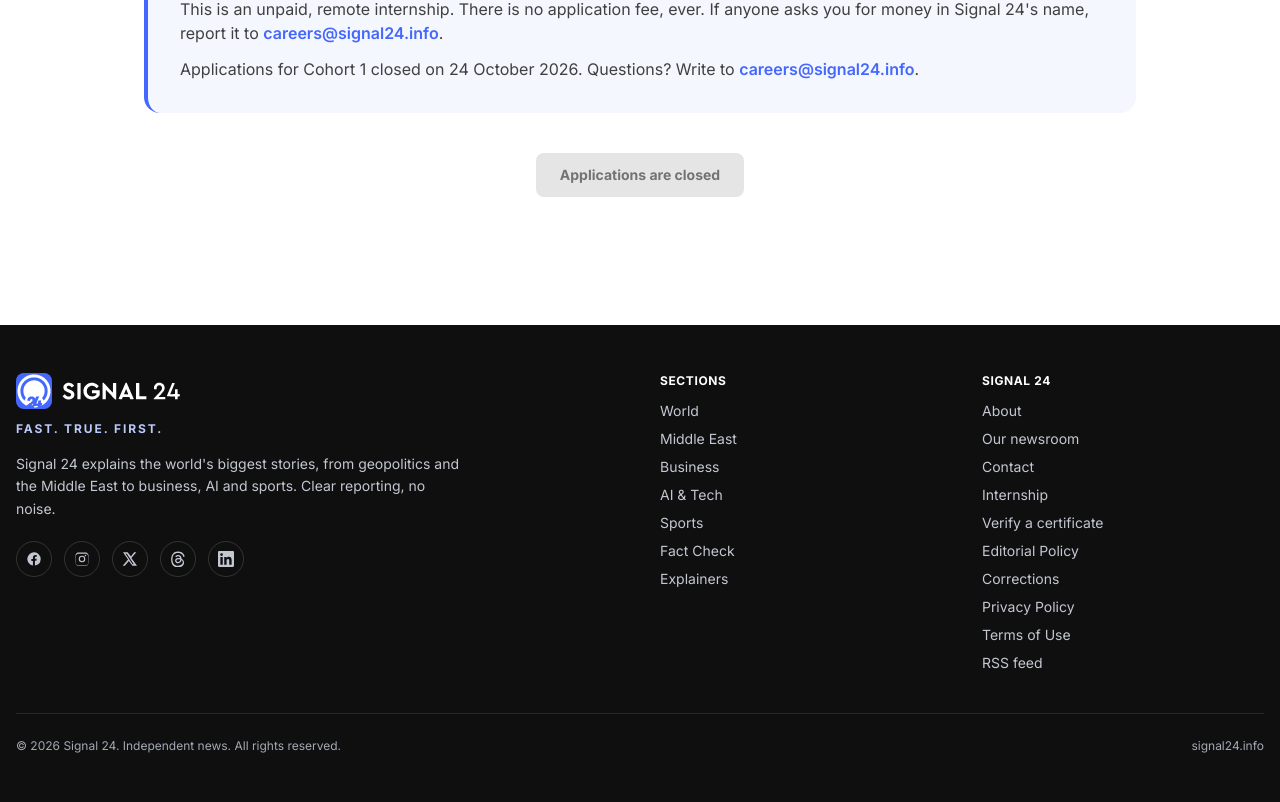
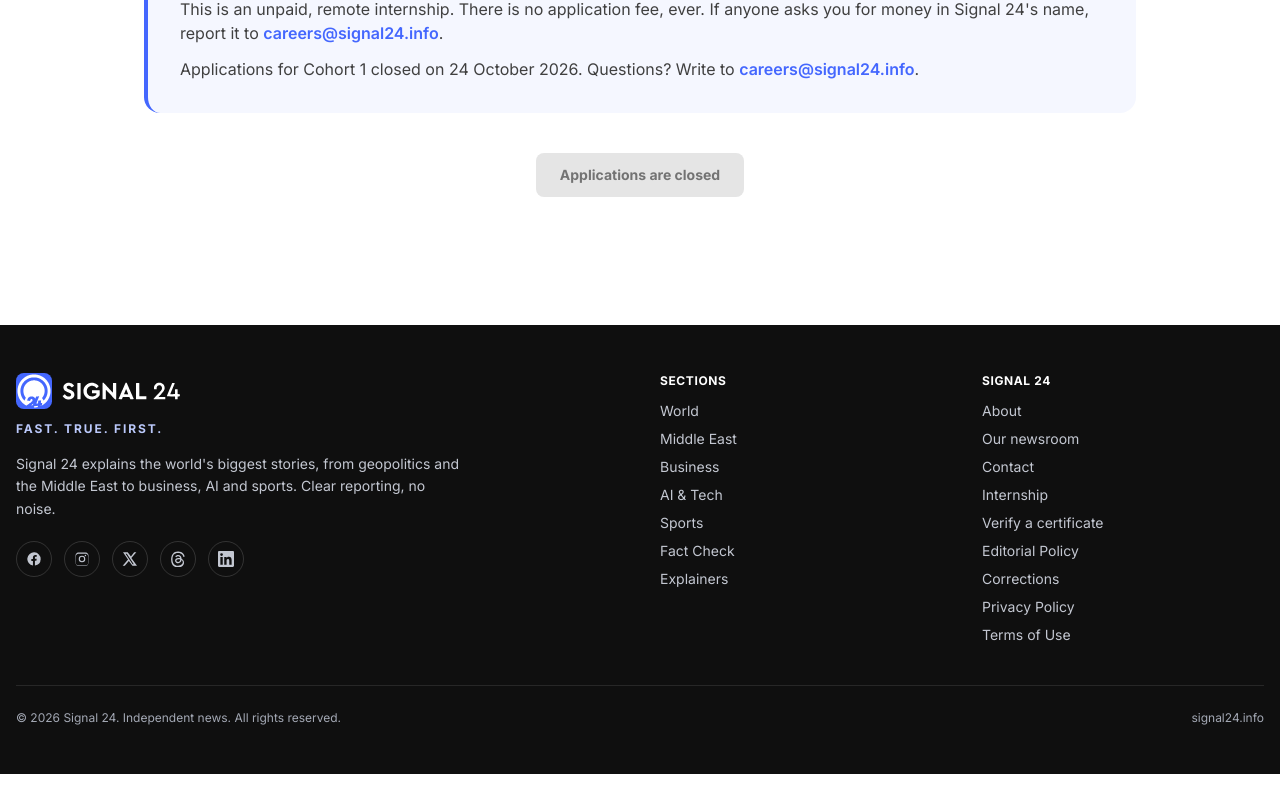
Before and after one commit to Signal24news/signal24-website, a Next.js app: page /internship in a window 1280 px wide. Shown: the part 2235-3037 px from the top of the page. After the commit the page ends 3009 px from the top, so only its background shows below. Built offline with nearby package versions, Linux system fonts and the light colour scheme.

Commit message:
Add files via upload

```diff
--- a/src/components/Footer.tsx
+++ b/src/components/Footer.tsx
@@ -63,7 +63,6 @@
                 { href: '/corrections', label: 'Corrections' },
                 { href: '/privacy-policy', label: 'Privacy Policy' },
                 { href: '/terms', label: 'Terms of Use' },
-                { href: '/rss.xml', label: 'RSS feed' },
               ].map((l) => (
                 <li key={l.href}>
                   <Link href={l.href} className="hover:text-white hover:underline">
```
